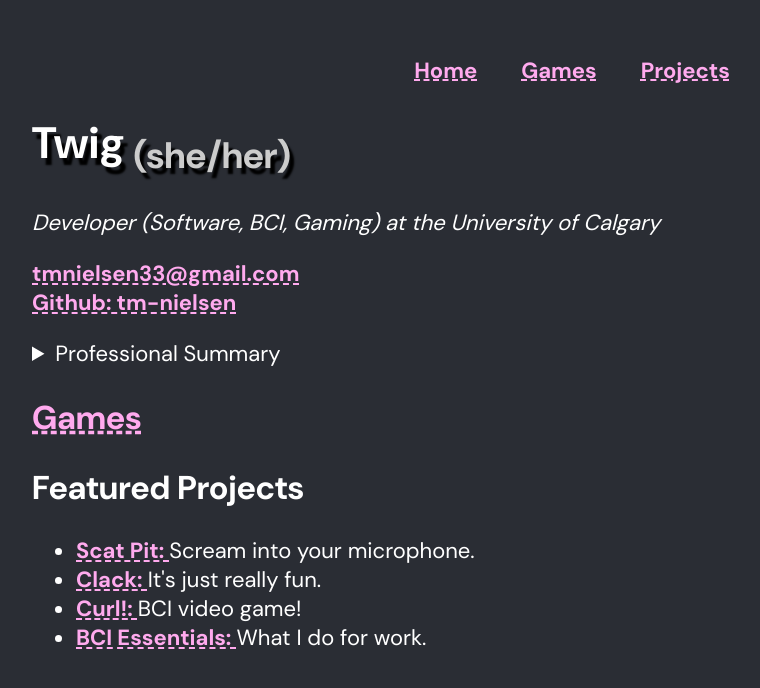
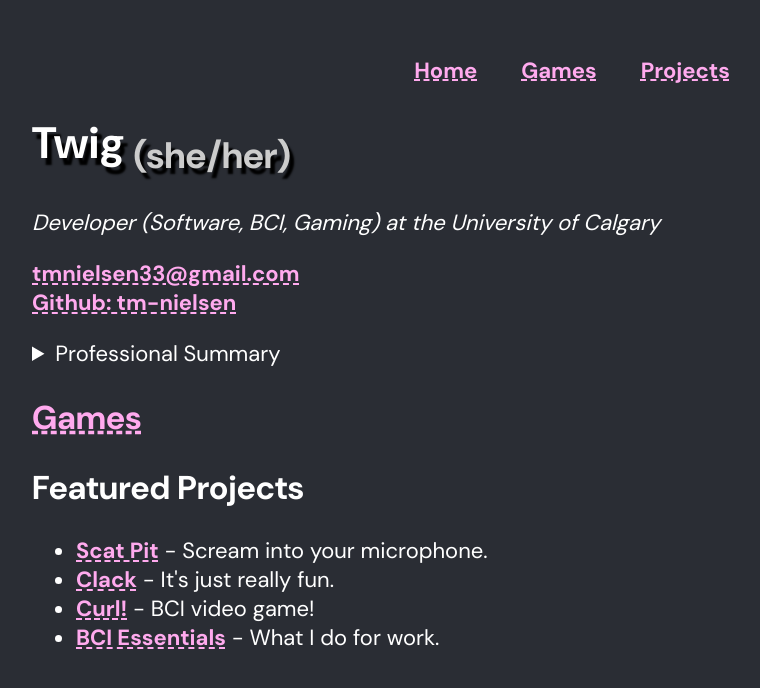
Before and after one commit to tm-nielsen/portfolio-site, a Jekyll site: the page built from index.md, in a window 1280 px wide. Shown: the top 688 px of the page, without its empty margins (68-828 px from the left). Built offline with Jekyll 4.4.1, drawn with Linux system fonts in a browser that asks for light colours.

Commit message:
Reworked featured section - formatted and renamed data file - generalized link item include - simplified include using liquid variable scope

```diff
--- a/_includes/featured-project.html
+++ /dev/null
@@ -1,5 +0,0 @@
-
-<li>
-    <a href="{{include.project.link}}">{{include.project.title}}: </a>
-    {{include.project.description}}
-</li>
--- /dev/null
+++ b/_includes/link-item.html
@@ -0,0 +1,9 @@
+{% if item.link %}
+    {% assign item_link = item.link %}
+{% else %}
+    {% assign item_link = item.url %}
+{% endif %}
+<li>
+    <a href="{{item_link}}">{{item.title}}</a>
+     - {{item.description}}
+</li>
--- a/index.md
+++ b/index.md
@@ -12,7 +12,7 @@
 ## [Games](/games)
 ## Featured Projects
 <ul>
-{% for project in site.data.featured_projects %}
-    {% include featured-project.html project=project %}
+{% for item in site.data.featured %}
+    {% include link-item.html %}
 {% endfor %}
 </ul>
```
Also changed, not shown: _data/featured.yml (added, +15 -0 lines), _data/featured_projects.yml (deleted, +0 -15 lines).
